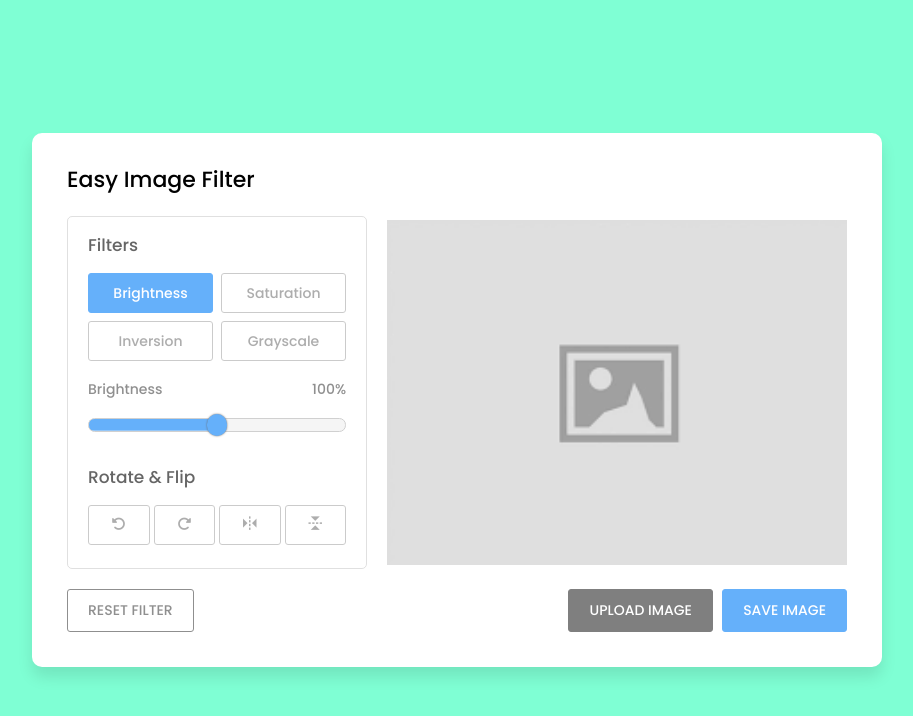
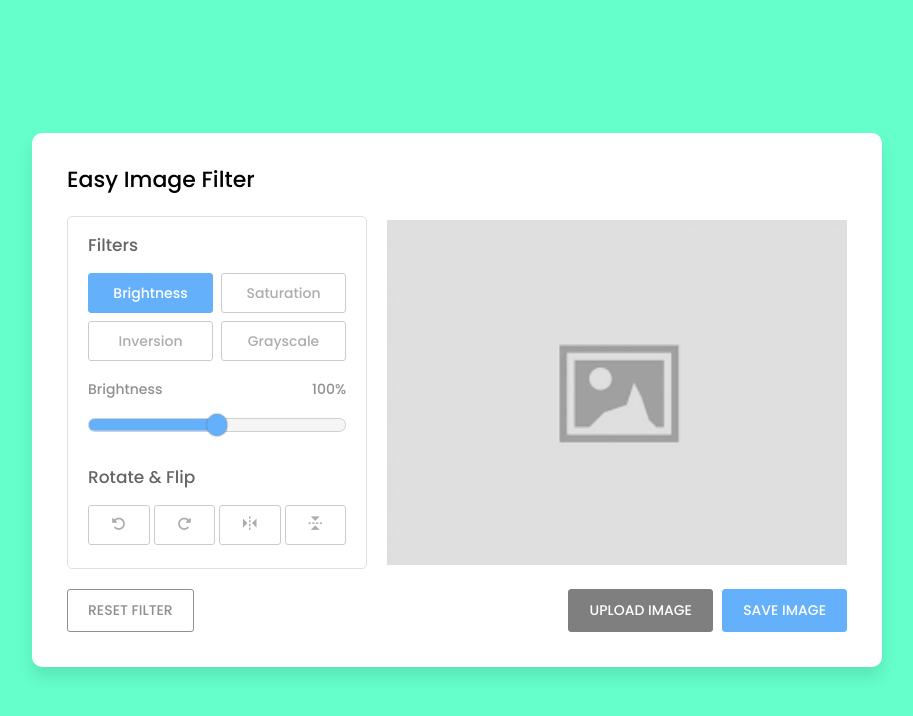
Before and after one commit to Mujtaba-Omer/Simple-Image-Editor, a plain HTML site: page index.html in a window 1280 px wide. Shown: the whole page, without its empty margins (183-1096 px from the left). Drawn offline with nearby package versions, Linux system fonts and the light colour scheme.

Commit message:
css file small update

```diff
--- a/css/style.css
+++ b/css/style.css
@@ -10,7 +10,7 @@ body{
     align-items: center;
     justify-content: center;
     min-height: 100vh;
-    background-color: aquamarine;
+    background-color: #64ffcb;
 }
 .container{
     width: 850px;
```
